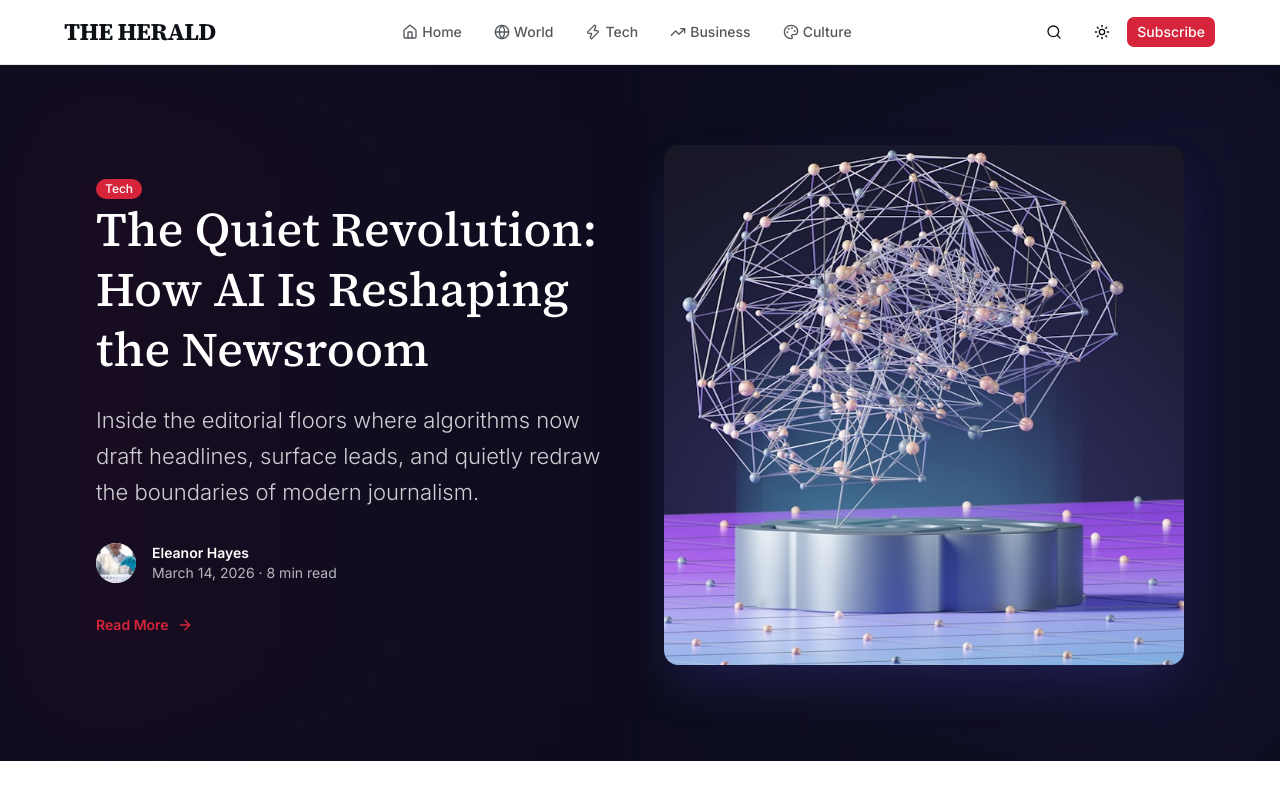
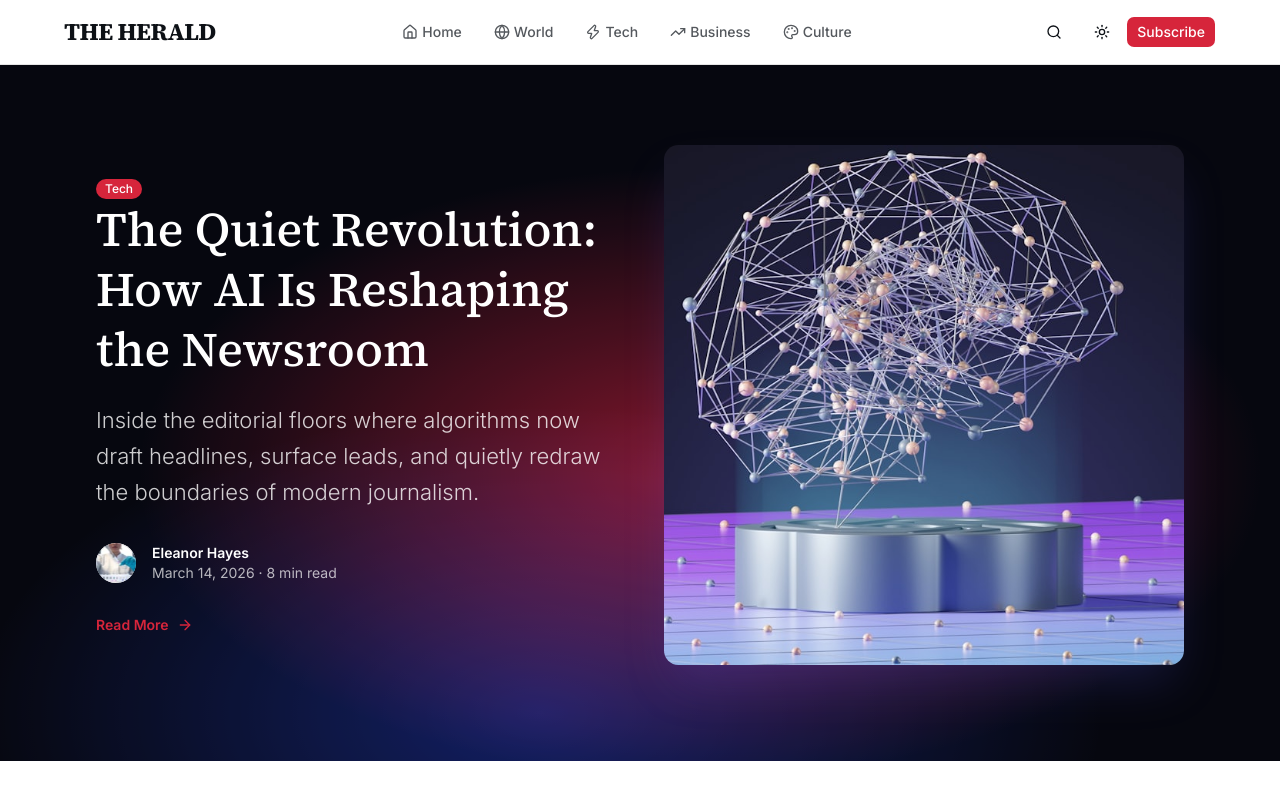
Before and after one commit to suraj-sahani/news_website, a Next.js app: page /article/ai-chip-foundries in a window 1280 px wide. Shown: the top 800 px of the page. Built offline with nearby package versions, Linux system fonts and the light colour scheme.

Commit message:
feat: implement article hero gradient with design tokens

```diff
--- a/app/article/[slug]/page.tsx
+++ b/app/article/[slug]/page.tsx
@@ -20,10 +20,18 @@ export default async function ArticlePage({
   return (
     <>
       {/* Hero Section */}
-      <section className="relative w-full bg-[#0d0d1f] text-white pt-20 pb-24 overflow-hidden">
-        {/* Background Gradients */}
-        <div className="absolute top-0 left-0 w-1/2 h-full bg-gradient-to-r from-rose-900/20 to-transparent blur-3xl opacity-50" />
-        <div className="absolute bottom-0 right-0 w-1/2 h-full bg-gradient-to-l from-indigo-900/30 to-transparent blur-3xl opacity-50" />
+      <section className="relative w-full bg-article-bg text-white pt-20 pb-24 overflow-hidden">
+        {/* Red Gradient Glow */}
+        <div
+          className="absolute top-15 left-15 w-full h-full bg-glow-red opacity-50 mix-blend-screen"
+          aria-hidden="true"
+        />
+
+        {/* Blue Gradient Glow */}
+        <div
+          className="absolute top-75 right-25 w-full h-full bg-glow-blue opacity-40 mix-blend-screen"
+          aria-hidden="true"
+        />
 
         <Container>
           <div className="container mx-auto px-4 lg:px-8 relative z-10 grid lg:grid-cols-2 gap-12 items-center">
--- a/app/globals.css
+++ b/app/globals.css
@@ -51,6 +51,20 @@
     --color-home-muted: var(--home-muted-text);
     --color-article-main: var(--article-main-text);
     --color-article-muted: var(--article-muted-text);
+    --color-article-bg: #06070f;
+
+    /* Gradient Tokens */
+    --background-image-glow-red: radial-gradient(
+        70.71% 70.71% at 50% 50%,
+        #ff1e3c 0%,
+        rgba(255, 30, 60, 0) 62%
+    );
+
+    --background-image-glow-blue: radial-gradient(
+        70.71% 70.71% at 50% 50%,
+        #1f3fe6 0%,
+        rgba(31, 63, 230, 0) 62%
+    );
 }
 
 :root {
```
